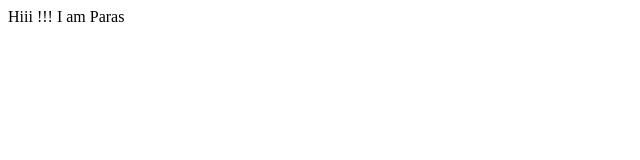
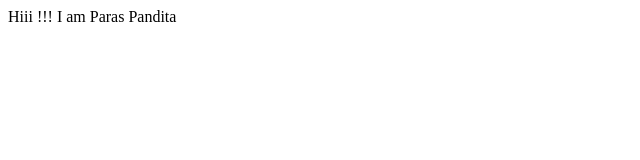
Before and after one commit to Paras-pp/Paras-00, a plain HTML site: page index.html in a window 1280 px wide. Shown: the full height of the page, 0-640 px from the left. Drawn offline with Linux system fonts and the light colour scheme.

Commit message:
Update index.html
changes body

```diff
--- a/index.html
+++ b/index.html
@@ -6,6 +6,6 @@
     <title>Demo site</title>
 </head>
 <body>
-    Hiii !!! I am Paras
+    Hiii !!! I am Paras Pandita
 </body>
 </html>
```
